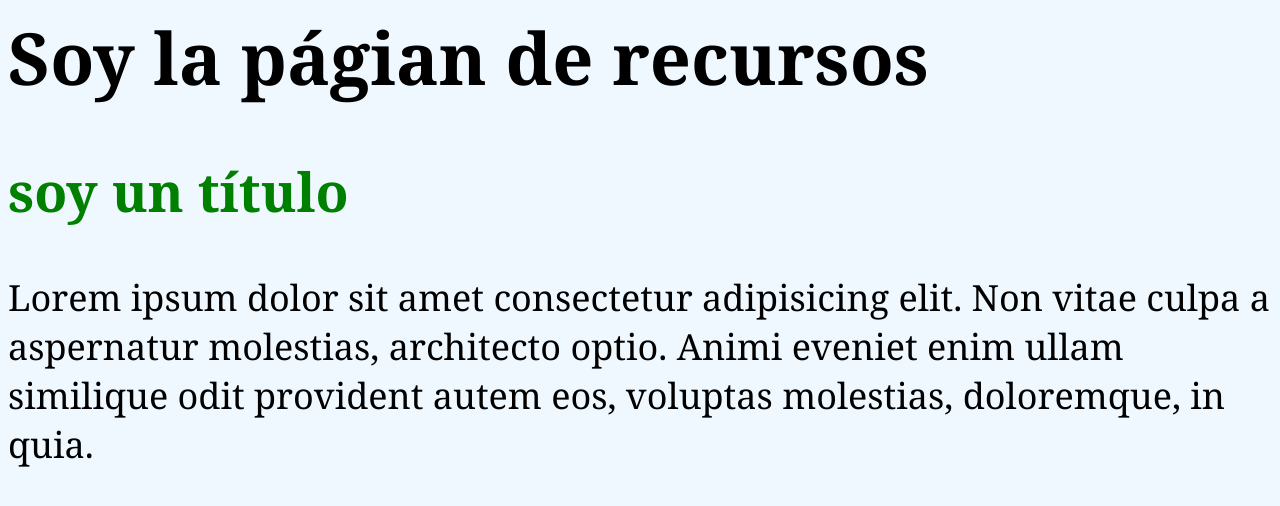
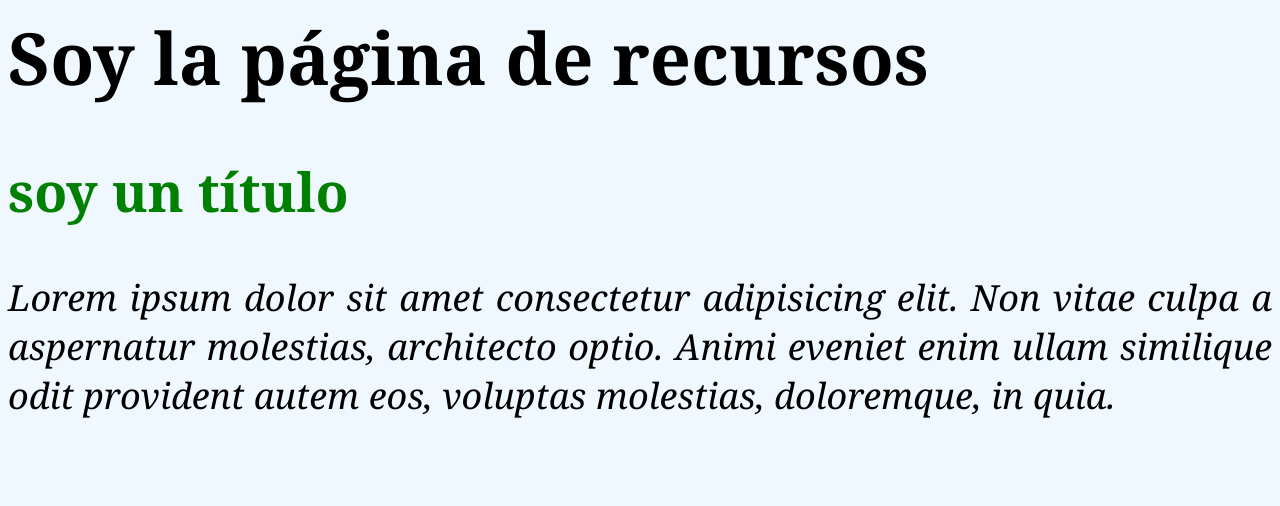
Before and after one commit to Cachito/React-Ejemplo, a plain HTML site: page pages/recursos.html in a window 1280 px wide. Drawn offline with Linux system fonts and the light colour scheme.

Commit message:
cambio estilos

```diff
--- a/css/index.css
+++ b/css/index.css
@@ -11,6 +11,8 @@ a{
 
 p{
     color: green;
+    text-align: center;
+    font-weight: bold;
 }
 
 /* selector de clase, tiene prioridad sobre el global*/
--- a/pages/recursos.html
+++ b/pages/recursos.html
@@ -17,14 +17,14 @@
     </head>
     <body>
         <h1>
-            Soy la págian de recursos
+            Soy la página de recursos
         </h1>
 
         <section>
             <h2 style="color: green;">
                 soy un título
             </h2>
-            <p>
+            <p style="text-align: justify;font-style: italic;">
                 Lorem ipsum dolor sit amet consectetur adipisicing elit. Non vitae culpa a aspernatur molestias, architecto optio. Animi eveniet enim ullam similique odit provident autem eos, voluptas molestias, doloremque, in quia.
             </p>
         </section>
```
